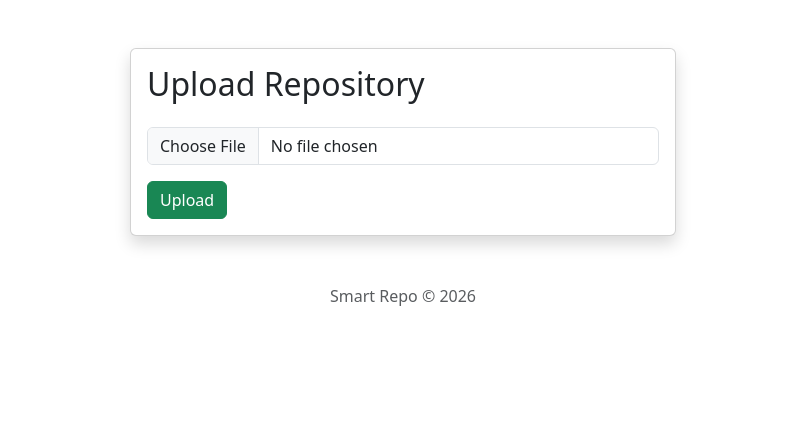
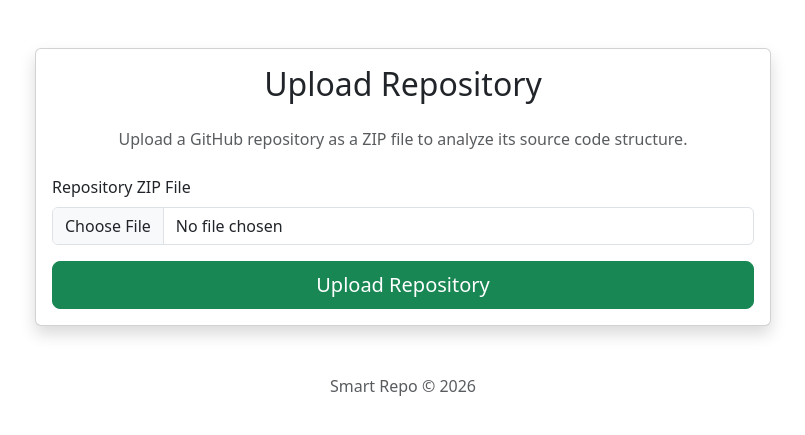
Before and after one commit to 23f2002096/Smart_Repo, a Flask app: page /upload in a window 1280 px wide. Shown: the part 56-491 px from the top of the page, without its empty margins (237-1042 px from the left). Run offline with Flask 3, Linux system fonts and the light colour scheme.

Commit message:
feat: implement repository extraction and scanner

```diff
--- a/src/smart_repo/routes/upload.py
+++ b/src/smart_repo/routes/upload.py
@@ -1,7 +1,6 @@
-from pathlib import Path
+from flask import Blueprint, flash, redirect, render_template, request
 
-from flask import Blueprint, current_app, flash, redirect, render_template, request
-from smart_repo.services.upload_service import save_repository
+from smart_repo.services.analyzer import analyze_repository
 
 upload_bp = Blueprint("upload", __name__)
 
@@ -21,12 +20,17 @@ def upload_repository():
             flash("Please choose a ZIP file.", "warning")
             return redirect(request.url)
 
-        filename = save_repository(file)
+        result = analyze_repository(file)
 
-        flash(f"{filename} uploaded successfully.", "success")
+        flash(
+            f"{result['repository']} uploaded successfully. "
+            f"Found {result['total_python_files']} Python files.",
+            "success",
+        )
 
-        flash("Repository uploaded successfully.", "success")
-
-        return redirect("/upload")
+        return render_template(
+            "upload.html",
+            result=result,
+        )
 
     return render_template("upload.html")
--- a/templates/upload.html
+++ b/templates/upload.html
@@ -8,34 +8,129 @@ Upload Repository
 
 <div class="row justify-content-center">
 
-    <div class="col-md-6">
+    <div class="col-lg-8">
 
         <div class="card shadow">
 
             <div class="card-body">
 
-                <h2 class="mb-4">
+                <h2 class="mb-4 text-center">
                     Upload Repository
                 </h2>
+
+                <p class="text-muted text-center mb-4">
+                    Upload a GitHub repository as a ZIP file to analyze its
+                    source code structure.
+                </p>
 
                 <form method="POST" enctype="multipart/form-data">
 
                     <div class="mb-3">
 
+                        <label for="repository" class="form-label">
+                            Repository ZIP File
+                        </label>
+
                         <input
                             type="file"
                             class="form-control"
+                            id="repository"
                             name="repository"
                             accept=".zip"
                             required>
 
                     </div>
 
-                    <button class="btn btn-success">
-                        Upload
-                    </button>
+                    <div class="d-grid">
+
+                        <button
+                            type="submit"
+                            class="btn btn-success btn-lg">
+
+                            Upload Repository
+
+                        </button>
+
+                    </div>
 
                 </form>
+
+                {% if result %}
+
+                <hr class="my-4">
+
+                <h4 class="mb-3">
+                    Repository Information
+                </h4>
+
+                <table class="table table-bordered">
+
+                    <tbody>
+
+                        <tr>
+                            <th width="35%">Repository Name</th>
+                            <td>{{ result.repository }}</td>
+                        </tr>
+
+                        <tr>
+                            <th>Total Python Files</th>
+                            <td>{{ result.total_python_files }}</td>
+                        </tr>
+
+                    </tbody>
+
+                </table>
+
+                {% if result.python_files %}
+
+                <h4 class="mt-4 mb-3">
+                    Python Files
+                </h4>
+
+                <div class="table-responsive">
+
+                    <table class="table table-striped table-hover align-middle">
+
+                        <thead class="table-dark">
+
+                            <tr>
+
+                                <th>#</th>
+                                <th>File Name</th>
+                                <th>Extension</th>
+                                <th>Size (Bytes)</th>
+
+                            </tr>
+
+                        </thead>
+
+                        <tbody>
+
+                            {% for file in result.python_files %}
+
+                            <tr>
+
+                                <td>{{ loop.index }}</td>
+
+                                <td>{{ file.name }}</td>
+
+                                <td>{{ file.extension }}</td>
+
+                                <td>{{ file.size }}</td>
+
+                            </tr>
+
+                            {% endfor %}
+
+                        </tbody>
+
+                    </table>
+
+                </div>
+
+                {% endif %}
+
+                {% endif %}
 
             </div>
 
```
Also changed, not shown: src/smart_repo/parser/scanner.py (+34 -0 lines), src/smart_repo/services/analyzer.py (+28 -0 lines), src/smart_repo/services/extract_service.py (added, +29 -0 lines), src/smart_repo/services/upload_service.py (+6 -10 lines).
